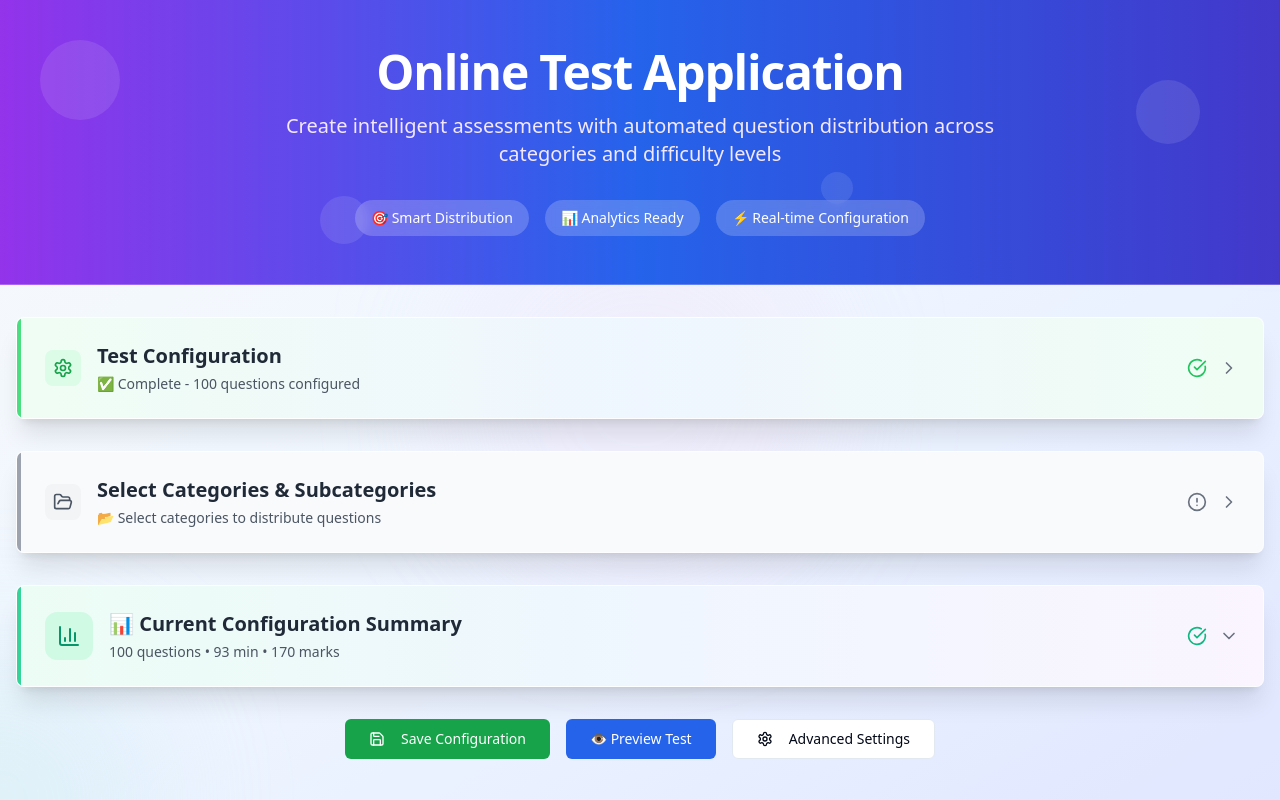
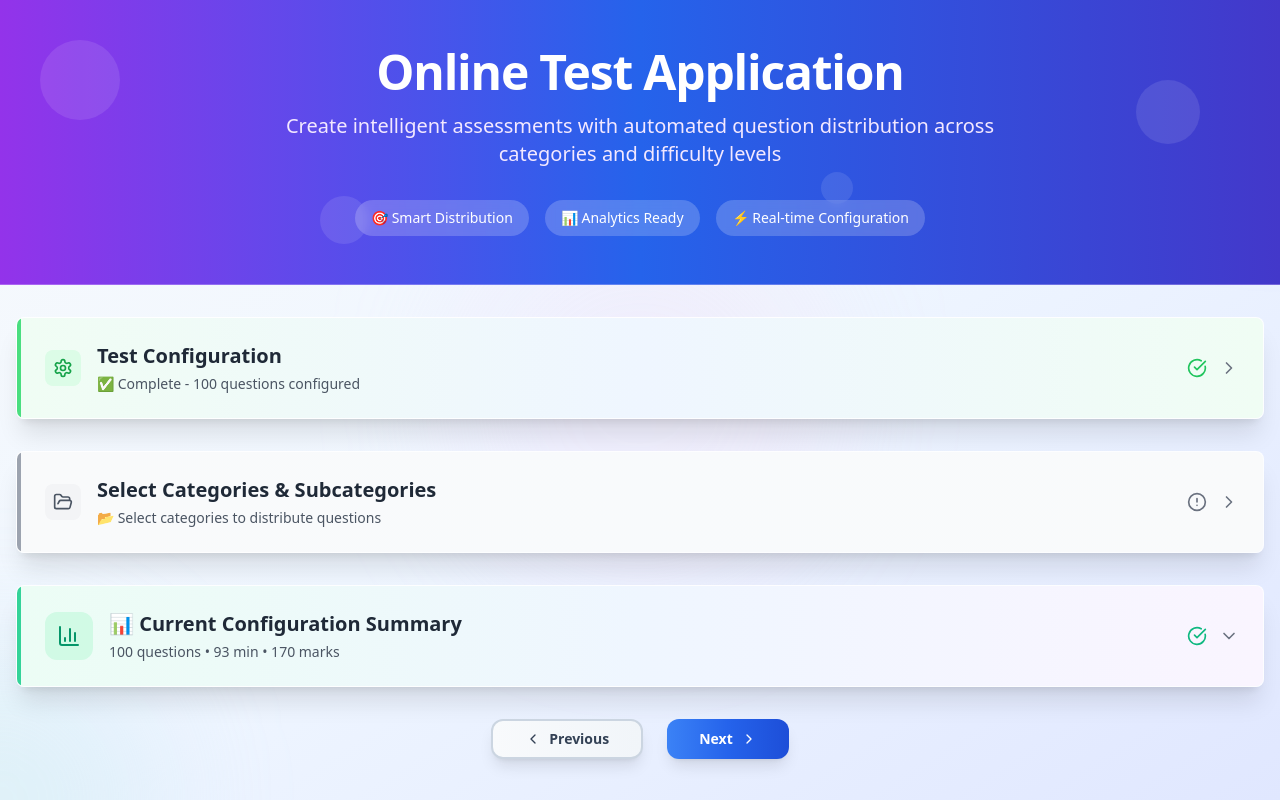
Before and after one commit to Poorit-Technologies/delightful-dev-projects-hub, a React (Vite) app: page / in a window 1280 px wide. Built offline with nearby package versions, Linux system fonts and the light colour scheme.

Commit message:
Refactor: Replace action buttons with next/previous
Replaced the "Save Configuration", "Preview Test", and "Advanced Settings" buttons with "Next" and "Previous" buttons. Improved the styling of the new buttons.

```diff
--- a/src/components/ActionButtons.tsx
+++ b/src/components/ActionButtons.tsx
@@ -1,56 +1,48 @@
 
 import { Button } from '@/components/ui/button';
-import { Save, Settings } from 'lucide-react';
+import { ChevronLeft, ChevronRight } from 'lucide-react';
 import { useToast } from '@/hooks/use-toast';
 
 const ActionButtons = () => {
   const { toast } = useToast();
 
-  const handleSaveConfiguration = () => {
+  const handlePrevious = () => {
     toast({
-      title: "Configuration Saved",
-      description: "Your test configuration has been saved successfully.",
+      title: "Previous Step",
+      description: "Going back to the previous step...",
     });
   };
 
-  const handlePreviewTest = () => {
+  const handleNext = () => {
     toast({
-      title: "Preview Test",
-      description: "Opening test preview...",
-    });
-  };
-
-  const handleAdvancedSettings = () => {
-    toast({
-      title: "Advanced Settings",
-      description: "Opening advanced configuration options...",
+      title: "Next Step",
+      description: "Proceeding to the next step...",
     });
   };
 
   return (
-    <div className="flex justify-center space-x-4">
+    <div className="flex justify-center space-x-6">
       <Button
-        onClick={handleSaveConfiguration}
-        className="bg-green-600 hover:bg-green-700 text-white px-6 py-2"
+        onClick={handlePrevious}
+        variant="outline"
+        className="group relative px-8 py-3 bg-gradient-to-r from-slate-50 to-slate-100 hover:from-slate-100 hover:to-slate-200 border-2 border-slate-300 hover:border-slate-400 text-slate-700 hover:text-slate-800 font-semibold rounded-xl shadow-lg hover:shadow-xl transition-all duration-300 transform hover:scale-105"
       >
-        <Save className="h-4 w-4 mr-2" />
-        Save Configuration
+        <div className="flex items-center space-x-2">
+          <ChevronLeft className="h-5 w-5 transition-transform group-hover:-translate-x-0.5" />
+          <span>Previous</span>
+        </div>
+        <div className="absolute inset-0 bg-gradient-to-r from-white/20 to-transparent rounded-xl opacity-0 group-hover:opacity-100 transition-opacity duration-300"></div>
       </Button>
 
       <Button
-        onClick={handlePreviewTest}
-        className="bg-blue-600 hover:bg-blue-700 text-white px-6 py-2"
+        onClick={handleNext}
+        className="group relative px-8 py-3 bg-gradient-to-r from-blue-500 via-blue-600 to-blue-700 hover:from-blue-600 hover:via-blue-700 hover:to-blue-800 text-white font-semibold rounded-xl shadow-lg hover:shadow-xl transition-all duration-300 transform hover:scale-105 border-0"
       >
-        👁️ Preview Test
-      </Button>
-
-      <Button
-        onClick={handleAdvancedSettings}
-        variant="outline"
-        className="px-6 py-2"
-      >
-        <Settings className="h-4 w-4 mr-2" />
-        Advanced Settings
+        <div className="flex items-center space-x-2">
+          <span>Next</span>
+          <ChevronRight className="h-5 w-5 transition-transform group-hover:translate-x-0.5" />
+        </div>
+        <div className="absolute inset-0 bg-gradient-to-r from-white/20 to-transparent rounded-xl opacity-0 group-hover:opacity-100 transition-opacity duration-300"></div>
       </Button>
     </div>
   );
```
